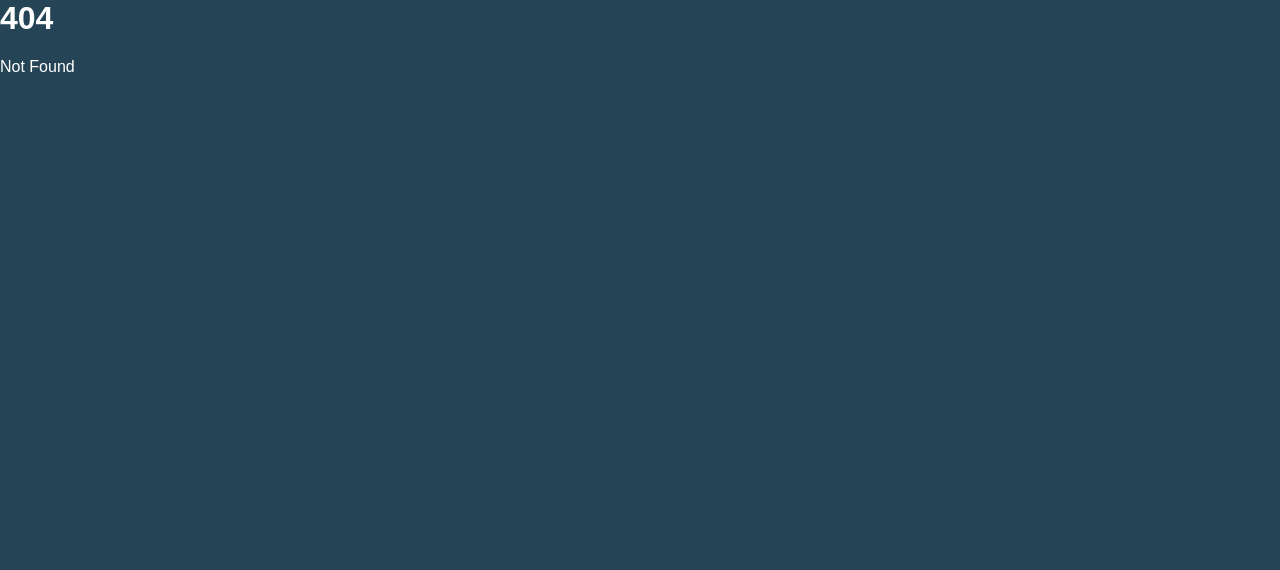
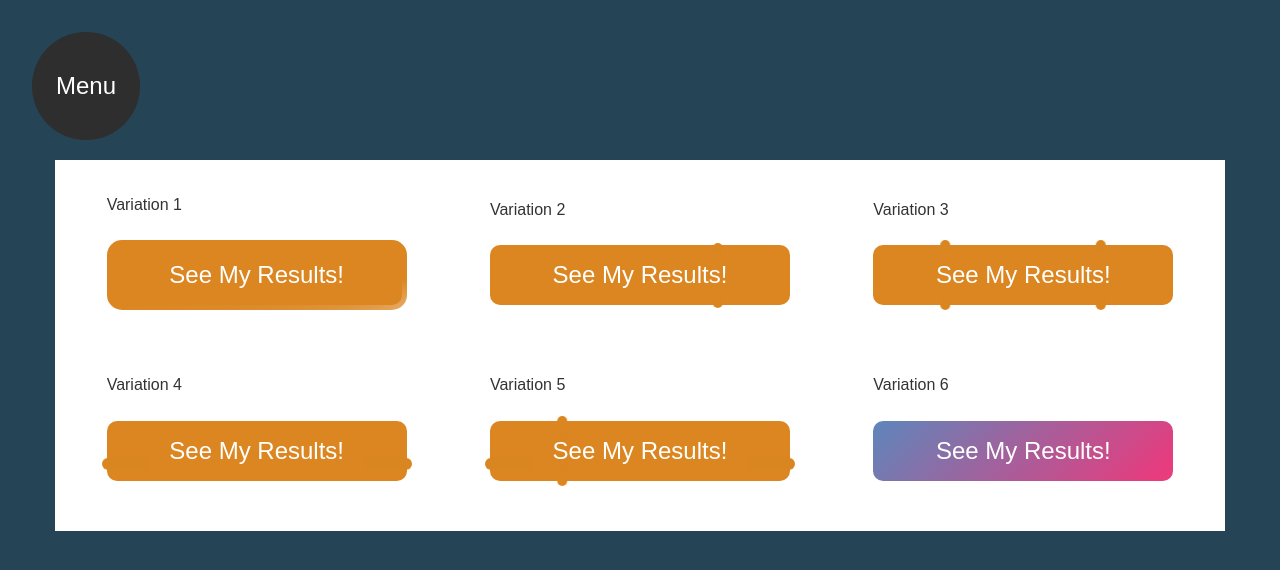
Before and after one commit to mykeld74/playground, a SvelteKit app: page /buttons in a window 1280 px wide. Before the commit this address had no page. Shown: the top 570 px of the page. Built offline with nearby package versions, Linux system fonts and the light colour scheme; a web font is replaced by a local one.

Commit message:
add buttons options

```diff
--- a/src/css/reset.css
+++ b/src/css/reset.css
@@ -8,6 +8,10 @@
 
 * {
 	box-sizing: border-box;
+	&::before,
+	&::after {
+		box-sizing: border-box;
+	}
 }
 
 html {
--- a/src/routes/+layout.svelte
+++ b/src/routes/+layout.svelte
@@ -1,6 +1,18 @@
 <script>
+	import { fly, fade } from 'svelte/transition';
 	import '$css/reset.css';
 	import '$css/styles.css';
+	$: showNav = false;
+
+	function toggleNav() {
+		showNav = !showNav;
+	}
+
+	const navLinks = [
+		{ href: '/', title: 'Home' },
+		{ href: '/transitions', title: 'Transitions' },
+		{ href: '/buttons', title: 'Buttons' }
+	];
 </script>
 
 <svelte:head>
@@ -13,4 +25,83 @@
 	/>
 </svelte:head>
 
-<slot />
+<div class="layout">
+	<button class="navToggle" on:click={toggleNav}>Menu</button>
+	{#if showNav}
+		<!-- svelte-ignore a11y-no-static-element-interactions -->
+		<!-- svelte-ignore a11y-click-events-have-key-events -->
+		<div
+			class="navContainer"
+			on:click={toggleNav}
+			transition:fly={{ duration: 300, x: -300, y: -200 }}
+		>
+			<nav>
+				<ul in:fade={{ delay: 300 }}>
+					{#each navLinks as link, i}
+						{#key link.href}
+							<li in:fade|global={{ delay: 250 * i }}>
+								<a href={link.href}>{link.title}</a>
+							</li>
+						{/key}
+					{/each}
+				</ul>
+			</nav>
+		</div>
+	{/if}
+	<slot />
+</div>
+
+<style>
+	.navContainer {
+		position: fixed;
+		top: 0;
+		height: 100vh;
+		width: 100%;
+		background: oklch(40% 0 0);
+		z-index: 4250;
+	}
+	nav {
+		display: flex;
+		width: 400px;
+		justify-content: center;
+		padding: 1em;
+		z-index: 4500;
+	}
+	.navToggle {
+		position: fixed;
+		top: 2rem;
+		left: 2rem;
+		z-index: 5000;
+		aspect-ratio: 1;
+		background: oklch(30% 0 0);
+		padding: 0.5em 1em;
+		color: #fff;
+		border: none;
+		border-radius: 1000px;
+		font-size: 1.5em;
+		cursor: pointer;
+		transition: background 300 ease;
+	}
+	ul {
+		list-style: none;
+		margin: 12em 3em;
+		padding: 0;
+	}
+
+	li {
+		margin-bottom: 1em;
+		background: oklch(0% 0 0 / 50%);
+		font-size: 2em;
+		padding: 0.5em;
+		border-radius: 10px;
+		transition: background 0.5s ease;
+		display: flex;
+		justify-content: center;
+		align-items: center;
+
+		a {
+			color: #fff;
+			text-decoration: none;
+		}
+	}
+</style>
--- /dev/null
+++ b/src/routes/buttons/+page.svelte
@@ -0,0 +1,346 @@
+<div class="buttonsContainer">
+	<div class="buttonContainer">
+		<p>Variation 1</p>
+		<div class="buttonBg buttonBg1">
+			<button class="button button1"><p>See My Results!</p></button>
+		</div>
+	</div>
+	<div class="buttonContainer">
+		<p>Variation 2</p>
+		<button class="button button2"><p>See My Results!</p></button>
+	</div>
+	<div class="buttonContainer">
+		<p>Variation 3</p>
+		<button class="button button3"><p>See My Results!</p></button>
+	</div>
+	<div class="buttonContainer">
+		<p>Variation 4</p>
+		<button class="button button4"><p>See My Results!</p></button>
+	</div>
+	<div class="buttonContainer">
+		<p>Variation 5</p>
+		<button class="button button5"><p>See My Results!</p></button>
+	</div>
+	<div class="buttonContainer">
+		<p>Variation 6</p>
+		<button class="button button6"><p>See My Results!</p></button>
+	</div>
+</div>
+
+<style>
+	@keyframes rotateBg {
+		0% {
+			--conic-rotation: 0deg;
+		}
+
+		50% {
+			--conic-rotation: 360deg;
+		}
+
+		100% {
+			--conic-rotation: 0deg;
+		}
+	}
+	@keyframes slideBackAndForth {
+		0% {
+			transform: translateX(0);
+			height: 80%;
+			top: 5px;
+		}
+
+		25% {
+			height: calc(100% + 10px);
+			top: -5px;
+		}
+
+		50% {
+			transform: translateX(290px);
+			height: 80%;
+			top: 5px;
+		}
+
+		75% {
+			height: calc(100% + 10px);
+			top: -5px;
+		}
+		100% {
+			transform: translateX(0);
+			height: 80%;
+			top: 5px;
+		}
+	}
+	@keyframes slideBackAndForth1 {
+		0% {
+			transform: translateX(0);
+		}
+
+		50% {
+			transform: translateX(290px);
+		}
+
+		100% {
+			transform: translateX(0);
+		}
+	}
+	@keyframes slideBackAndForthReverse {
+		0% {
+			transform: translateX(0);
+		}
+
+		50% {
+			transform: translateX(-290px);
+		}
+
+		100% {
+			transform: translateX(0);
+		}
+	}
+	@keyframes slideUpAndDown {
+		0% {
+			transform: translateX(0);
+		}
+
+		50% {
+			transform: translateY(48px);
+		}
+
+		100% {
+			transform: translateX(0);
+		}
+	}
+	@keyframes circle {
+		0% {
+			transform: translateX(0);
+		}
+		25% {
+			transform: translateX(290px) rotate(90deg);
+			height: 310px;
+		}
+		50% {
+			transform: translateX(0) rotate(180deg);
+		}
+		75% {
+			transform: translateX(290px) rotate(270deg);
+			height: 310px;
+		}
+		100% {
+			transform: translateX(0) rotate(360deg);
+		}
+	}
+
+	@keyframes gradient {
+		0% {
+			background-position: 0% 50%;
+		}
+		50% {
+			background-position: 100% 50%;
+		}
+		100% {
+			background-position: 0% 50%;
+		}
+	}
+
+	@property --conic-rotation {
+		syntax: '<angle>';
+		inherits: false;
+		initial-value: 0deg;
+	}
+	.buttonsContainer {
+		--borderRadius: 10px;
+		--backgroundPadding: 5px;
+		--conic-rotation: 0deg;
+		color: #333;
+		display: grid;
+		grid-template-columns: repeat(auto-fit, minmax(300px, 1fr));
+		gap: 50px 20px;
+		justify-items: center;
+		align-items: center;
+		width: 100%;
+		max-width: 1170px;
+		margin: 10rem auto;
+		padding: 20px 20px 50px;
+		background: #fff;
+	}
+	.buttonContainer {
+		width: 300px;
+		display: flex;
+		justify-content: center;
+		align-items: flex-start;
+		flex-direction: column;
+		gap: 10px;
+	}
+	.button {
+		width: 100%;
+		height: 60px;
+		border: none;
+		border-radius: var(--borderRadius);
+		padding: 1rem;
+		background: #db8621;
+		color: #fff;
+		p {
+			margin: 0;
+			line-height: 1;
+			font-size: 1.5rem;
+			font-weight: 500;
+			text-align: center;
+		}
+	}
+	.buttonBg {
+		width: 100%;
+	}
+	.button1 {
+		position: relative;
+		z-index: 50;
+	}
+	.buttonBg1 {
+		border-radius: calc(var(--borderRadius) + var(--backgroundPadding));
+		padding: var(--backgroundPadding);
+		background-size: 500% 500%;
+		background-image: conic-gradient(
+			#fff calc(var(--conic-rotation) - 5deg),
+			#db8621 calc(var(--conic-rotation) + 85deg),
+			#fff calc(var(--conic-rotation) + 175deg),
+			#db8621 calc(var(--conic-rotation) + 265deg)
+		);
+
+		animation: 6s gradient linear infinite alternate;
+	}
+
+	.button2 {
+		position: relative;
+		z-index: 50;
+		:before {
+			content: '';
+			display: block;
+			width: 0px;
+			height: calc(100% + 10px);
+			position: absolute;
+			top: -5px;
+			left: 0;
+			background: #db8621;
+			border-radius: 20px;
+			padding: 6px 5px;
+			animation: 3s slideBackAndForth ease-in-out infinite;
+			z-index: -1;
+			transform-origin: 50%;
+			background: radial-gradient(
+				circle,
+				oklch(100% 0 0 / 0%) 0,
+				oklch(100% 0 0 / 0%) 69%,
+				hsla(33, 74%, 49%, 1) 70%
+			);
+		}
+	}
+	.button3 {
+		position: relative;
+		z-index: 50;
+		:before {
+			content: '';
+			display: block;
+			width: 0px;
+			height: calc(100% + 10px);
+			position: absolute;
+			top: -5px;
+			left: 0;
+			background: #db8621;
+			border-radius: 20px;
+			padding: 6px 5px;
+			animation: 3s slideBackAndForth1 ease-in-out infinite alternate;
+			z-index: -1;
+			background: radial-gradient(
+				circle,
+				oklch(100% 0 0 / 0%) 0,
+				oklch(100% 0 0 / 0%) 69%,
+				hsla(33, 74%, 49%, 1) 70%
+			);
+		}
+		:after {
+			content: '';
+			display: block;
+			width: 0px;
+			height: calc(100% + 10px);
+			position: absolute;
+			top: -5px;
+			right: 0;
+			background: #db8621;
+			border-radius: 20px;
+			padding: 6px 5px;
+			animation: 3s slideBackAndForthReverse ease-in-out infinite reverse;
+			z-index: -1;
+			background: radial-gradient(
+				circle,
+				oklch(100% 0 0 / 0%) 0,
+				oklch(100% 0 0 / 0%) 69%,
+				hsla(33, 74%, 49%, 1) 70%
+			);
+		}
+	}
+	.button4 {
+		position: relative;
+		z-index: 50;
+		:before {
+			content: '';
+			display: block;
+			width: 310px;
+			height: 0;
+			position: absolute;
+			top: 0;
+			left: -5px;
+			background: #db8621;
+			border-radius: 20px;
+			padding: 6px 5px;
+			animation: 3s slideUpAndDown ease-in-out infinite alternate;
+			z-index: -1;
+			background: radial-gradient(
+				circle,
+				oklch(100% 0 0 / 0%) 0,
+				oklch(100% 0 0 / 0%) 69%,
+				hsla(33, 74%, 49%, 1) 70%
+			);
+		}
+	}
+	.button5 {
+		position: relative;
+		z-index: 50;
+		:before {
+			content: '';
+			display: block;
+			width: 310px;
+			height: 0;
+			position: absolute;
+			top: 0;
+			left: -5px;
+			background: #db8621;
+			border-radius: 20px;
+			padding: 6px 5px;
+			animation: 3s slideUpAndDown ease-in-out infinite alternate;
+			z-index: -1;
+			background: radial-gradient(
+				circle,
+				oklch(100% 0 0 / 0%) 0,
+				oklch(100% 0 0 / 0%) 69%,
+				hsla(33, 74%, 49%, 1) 70%
+			);
+		}
+		:after {
+			content: '';
+			display: block;
+			width: 0px;
+			height: calc(100% + 10px);
+			position: absolute;
+			top: -5px;
+			right: 0;
+			background: #db8621;
+			border-radius: 20px;
+			padding: 6px 5px;
+			animation: 3s slideBackAndForthReverse ease-in-out infinite reverse;
+			z-index: -1;
+			background: radial-gradient(circle, oklch(100% 0 0 / 0%) 5%, #db8621 70%);
+		}
+	}
+	.button6 {
+		background: linear-gradient(-45deg, #ee7752, #e73c7e, #23a6d5, #23d5ab);
+		background-size: 400% 400%;
+		animation: gradient 8s ease infinite;
+	}
+</style>
```
